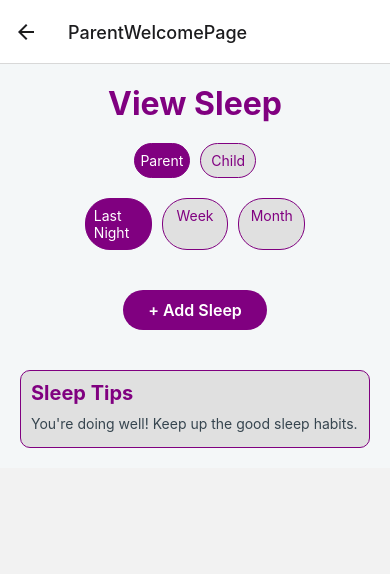
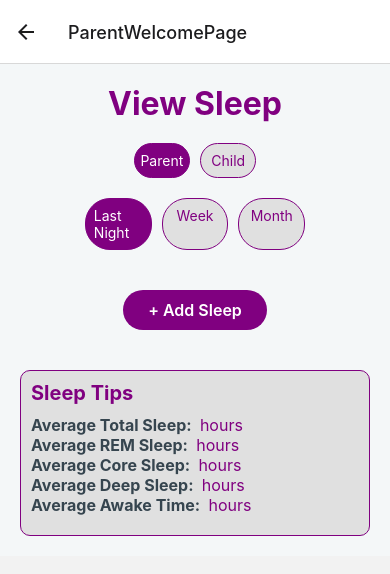
Before and after one commit to JoshuaFahlgren/SleepAppProject, a React Native app: screen /ParentWelcomePage in a window 390 px wide. Shown: the top 574 px of the page. Built offline with nearby package versions, Linux system fonts and the light colour scheme.

Commit message:
Updated Parent View

```diff
--- a/Login.js
+++ b/Login.js
@@ -6,7 +6,7 @@ import AsyncStorage from '@react-native-async-storage/async-storage'; // Import
 const Login = ({ navigation }) => {
   const [email, setEmail] = useState('');
   const [password, setPassword] = useState('');
-  const [smsCode, setSmsCode] = useState('');
+  const [emailCode, setEmailCode] = useState(''); // Email verification code
   const [username, setUsername] = useState(''); // Used for child login to store parent email
   const [isCodeSent, setIsCodeSent] = useState(false);
   const [userRole, setUserRole] = useState(null);
@@ -56,8 +56,11 @@ const Login = ({ navigation }) => {
       if (email && password) {
         const isValid = await checkParentCredentials();
         if (isValid) {
-          Alert.alert("SMS code sent to your phone.");
+          Alert.alert("Email code sent to your email.");
           setIsCodeSent(true);
+          // Here, you would normally send the email code
+          // Simulate sending an email code (you can replace it with your actual email sending logic)
+          console.log("Email code sent: 1234"); // Simulate sending code
         } else {
           Alert.alert("Invalid email or password.");
         }
@@ -68,8 +71,10 @@ const Login = ({ navigation }) => {
       if (username) {
         const isParentEmailValid = await verifyParentEmailForChild();
         if (isParentEmailValid) {
-          Alert.alert("SMS code sent to parent's phone for approval.");
+          Alert.alert("Email code sent to parent's email for approval.");
           setIsCodeSent(true);
+          // Simulate sending an email code
+          console.log("Email code sent to parent: 1234"); // Simulate sending code
         } else {
           Alert.alert("Invalid parent email. Please try again.");
         }
@@ -81,9 +86,9 @@ const Login = ({ navigation }) => {
 
   // Function to verify parent code
   const verifyCodeParent = () => {
-    if (smsCode === '1234') {
+    if (emailCode === '1234') { // Simulated code for verification
       setIsApproved(true);
-      Alert.alert("Parent SMS verification successful! You are logged in.");
+      Alert.alert("Parent email verification successful! You are logged in.");
       navigation.navigate('ParentWelcomePage'); // Navigate to ParentWelcomePage for parent
     } else {
       Alert.alert("Invalid code. Please try again.");
@@ -92,9 +97,9 @@ const Login = ({ navigation }) => {
 
   // Function to verify child code
   const verifyCodeChild = () => {
-    if (smsCode === '1234') {
+    if (emailCode === '1234') { // Simulated code for verification
       setIsApproved(true);
-      Alert.alert("Child SMS verification successful! You are logged in.");
+      Alert.alert("Child email verification successful! You are logged in.");
       const sleepData = { totalHours: 7 }; // Replace with actual sleep data logic
       navigation.navigate('GameWelcomeScreen', { sleepData }); // Navigate to GameWelcomeScreen for child
     } else {
@@ -104,9 +109,9 @@ const Login = ({ navigation }) => {
 
   const getDescription = () => {
     if (userRole === 'parent') {
-      return 'As a parent, you can view sleep data and learn healthy sleeping habits. You can log in using your email and password. You will receive an SMS code to verify your login.';
+      return 'As a parent, you can view sleep data and learn healthy sleeping habits. You can log in using your email and password. You will receive an email code to verify your login.';
     } else if (userRole === 'child') {
-      return 'Your child can learn the benefits of consistent sleep through our interactive game. Enter your parent email to send a code for approval. You will need the SMS code to complete the login process.';
+      return 'Your child can learn the benefits of consistent sleep through our interactive game. Enter your parent email to send a code for approval. You will need the email code to complete the login process.';
     }
     return '';
   };
@@ -158,10 +163,10 @@ const Login = ({ navigation }) => {
             <>
               <TextInput
                 style={styles.input}
-                placeholder="Enter SMS Code"
-                value={smsCode}
-                onChangeText={setSmsCode}
-                keyboardType="numeric" // Numeric keyboard for SMS code input
+                placeholder="Enter Email Code"
+                value={emailCode}
+                onChangeText={setEmailCode}
+                keyboardType="numeric" // Numeric keyboard for email code input
               />
               <TouchableOpacity onPress={verifyCodeParent} style={styles.verifyButton}>
                 <Text style={styles.verifyButtonText}>Verify Code</Text>
@@ -187,10 +192,10 @@ const Login = ({ navigation }) => {
             <>
               <TextInput
                 style={styles.input}
-                placeholder="Enter SMS Code"
-                value={smsCode}
-                onChangeText={setSmsCode}
-                keyboardType="numeric" // Numeric keyboard for SMS code input
+                placeholder="Enter Email Code"
+                value={emailCode}
+                onChangeText={setEmailCode}
+                keyboardType="numeric" // Numeric keyboard for email code input
               />
               <TouchableOpacity onPress={verifyCodeChild} style={styles.verifyButton}>
                 <Text style={styles.verifyButtonText}>Verify Code</Text>
@@ -256,14 +261,6 @@ const styles = StyleSheet.create({
     alignItems: 'center',
     width: '40%',
   },
-  loginButton: {
-    backgroundColor: '#800080',  // Same button style as App.js
-    paddingVertical: 15,
-    paddingHorizontal: 40,
-    borderRadius: 30,  // Pill-shaped login button from App.js
-    alignItems: 'center',
-    marginTop: 20,
-  },
   verifyButton: {
     backgroundColor: '#28353B',  // Slightly different color for verify button
     paddingVertical: 15,
--- a/ParentWelcomePage.js
+++ b/ParentWelcomePage.js
@@ -11,7 +11,7 @@ import {
   Alert,
 } from 'react-native';
 import AsyncStorage from '@react-native-async-storage/async-storage';
-import { LineChart, PieChart } from 'react-native-chart-kit';
+import { LineChart } from 'react-native-chart-kit';
 import moment from 'moment';
 
 const screenWidth = Dimensions.get('window').width;
@@ -160,6 +160,36 @@ const ParentWelcomePage = () => {
 
   const userData = filterSleepData(selectedUser, selectedTimeFrame);
 
+  const calculateAverages = (data) => {
+    if (data.length === 0) return {};
+
+    const total = data.length;
+    const totals = data.reduce((acc, entry) => {
+      acc.totalSleep += parseFloat(entry.totalSleep || 0);
+      acc.remSleep += parseFloat(entry.remSleep || 0);
+      acc.coreSleep += parseFloat(entry.coreSleep || 0);
+      acc.deepSleep += parseFloat(entry.deepSleep || 0);
+      acc.awakeTime += parseFloat(entry.awakeTime || 0);
+      return acc;
+    }, {
+      totalSleep: 0,
+      remSleep: 0,
+      coreSleep: 0,
+      deepSleep: 0,
+      awakeTime: 0,
+    });
+
+    return {
+      totalSleep: (totals.totalSleep / total).toFixed(1),
+      remSleep: (totals.remSleep / total).toFixed(1),
+      coreSleep: (totals.coreSleep / total).toFixed(1),
+      deepSleep: (totals.deepSleep / total).toFixed(1),
+      awakeTime: (totals.awakeTime / total).toFixed(1),
+    };
+  };
+
+  const averages = calculateAverages(userData);
+
   const generateLineChartData = (data, metric) => {
     const labels = [];
     const values = [];
@@ -175,25 +205,6 @@ const ParentWelcomePage = () => {
       labels,
       datasets: [{ data: values }],
     };
-  };
-
-  const generatePieChartData = (data) => {
-    if (data.length === 0) return [];
-
-    const totalRem = data.reduce((acc, entry) => acc + parseFloat(entry.remSleep || 0), 0);
-    const totalCore = data.reduce((acc, entry) => acc + parseFloat(entry.coreSleep || 0), 0);
-    const totalDeep = data.reduce((acc, entry) => acc + parseFloat(entry.deepSleep || 0), 0);
-    const entryCount = data.length;
-
-    const avgRem = entryCount > 0 ? totalRem / entryCount : 0;
-    const avgCore = entryCount > 0 ? totalCore / entryCount : 0;
-    const avgDeep = entryCount > 0 ? totalDeep / entryCount : 0;
-
-    return [
-      { name: `REM Sleep (${avgRem.toFixed(1)} hours)`, sleepType: avgRem, color: '#800080', legendFontColor: '#7F7F7F', legendFontSize: 15 },
-      { name: `Core Sleep (${avgCore.toFixed(1)} hours)`, sleepType: avgCore, color: '#C0C0C0', legendFontColor: '#7F7F7F', legendFontSize: 15 },
-      { name: `Deep Sleep (${avgDeep.toFixed(1)} hours)`, sleepType: avgDeep, color: '#D8BFD8', legendFontColor: '#7F7F7F', legendFontSize: 15 },
-    ];
   };
 
   const renderSleepTips = () => {
@@ -213,43 +224,51 @@ const ParentWelcomePage = () => {
     };
 
     const selectedAdvice = selectedUser === 'parent' ? sleepAdvice.adult : sleepAdvice.child;
-    const tips = [];
-
-    // Total Sleep Tips
-    if (parseFloat(totalSleep) < 7 && selectedUser === 'parent') {
-      tips.push(<Text key="totalSleepTip" style={styles.tipText}>You are undersleeping. {selectedAdvice.totalSleep.advice}</Text>);
-    } else if (parseFloat(totalSleep) < 9 && selectedUser === 'child') {
-      tips.push(<Text key="totalSleepTip" style={styles.tipText}>You are undersleeping. {selectedAdvice.totalSleep.advice}</Text>);
-    }
-
-    // REM Sleep Tips
-    if (parseFloat(remSleep) < 1.5 && selectedUser === 'parent') {
-      tips.push(<Text key="remSleepTip" style={styles.tipText}>You are undersleeping in REM sleep. {selectedAdvice.remSleep.advice}</Text>);
-    } else if (parseFloat(remSleep) < 1.5 && selectedUser === 'child') {
-      tips.push(<Text key="remSleepTip" style={styles.tipText}>You are undersleeping in REM sleep. {selectedAdvice.remSleep.advice}</Text>);
-    }
-
-    // Deep Sleep Tips
-    if (parseFloat(deepSleep) < 1.5 && selectedUser === 'parent') {
-      tips.push(<Text key="deepSleepTip" style={styles.tipText}>You are undersleeping in deep sleep. {selectedAdvice.deepSleep.advice}</Text>);
-    } else if (parseFloat(deepSleep) < 2 && selectedUser === 'child') {
-      tips.push(<Text key="deepSleepTip" style={styles.tipText}>You are undersleeping in deep sleep. {selectedAdvice.deepSleep.advice}</Text>);
-    }
-
-    // Awake Time Tips
-    if (parseFloat(awakeTime) > 1 && selectedUser === 'parent') {
-      tips.push(<Text key="awakeTimeTip" style={styles.tipText}>Your awake time is too high. {selectedAdvice.awakeTime.advice}</Text>);
-    } else if (parseFloat(awakeTime) > 1 && selectedUser === 'child') {
-      tips.push(<Text key="awakeTimeTip" style={styles.tipText}>Your awake time is too high. {selectedAdvice.awakeTime.advice}</Text>);
-    }
 
     return (
       <View style={styles.tipsContainer}>
         <Text style={styles.tipsTitle}>Sleep Tips</Text>
-        {tips.length === 0 ? (
-          <Text style={styles.tipText}>You're doing well! Keep up the good sleep habits.</Text>
-        ) : (
-          tips
+
+        {/* Display Average Metrics */}
+        <View style={styles.averageContainer}>
+          <Text style={styles.metricLabel}>Average Total Sleep: <Text style={styles.metricValue}>{averages.totalSleep} hours</Text></Text>
+          <Text style={styles.metricLabel}>Average REM Sleep: <Text style={styles.metricValue}>{averages.remSleep} hours</Text></Text>
+          <Text style={styles.metricLabel}>Average Core Sleep: <Text style={styles.metricValue}>{averages.coreSleep} hours</Text></Text>
+          <Text style={styles.metricLabel}>Average Deep Sleep: <Text style={styles.metricValue}>{averages.deepSleep} hours</Text></Text>
+          <Text style={styles.metricLabel}>Average Awake Time: <Text style={styles.metricValue}>{averages.awakeTime} hours</Text></Text>
+        </View>
+
+        {/* Tips Based on Averages */}
+        {/* Total Sleep Tips */}
+        {parseFloat(averages.totalSleep) < 7 && selectedUser === 'parent' && (
+          <Text style={styles.tipText}>You are undersleeping. {selectedAdvice.totalSleep.advice}</Text>
+        )}
+        {parseFloat(averages.totalSleep) < 9 && selectedUser === 'child' && (
+          <Text style={styles.tipText}>You are undersleeping. {selectedAdvice.totalSleep.advice}</Text>
+        )}
+
+        {/* REM Sleep Tips */}
+        {parseFloat(averages.remSleep) < 1.5 && selectedUser === 'parent' && (
+          <Text style={styles.tipText}>You are undersleeping in REM sleep. {selectedAdvice.remSleep.advice}</Text>
+        )}
+        {parseFloat(averages.remSleep) < 1.5 && selectedUser === 'child' && (
+          <Text style={styles.tipText}>You are undersleeping in REM sleep. {selectedAdvice.remSleep.advice}</Text>
+        )}
+
+        {/* Deep Sleep Tips */}
+        {parseFloat(averages.deepSleep) < 1.5 && selectedUser === 'parent' && (
+          <Text style={styles.tipText}>You are undersleeping in deep sleep. {selectedAdvice.deepSleep.advice}</Text>
+        )}
+        {parseFloat(averages.deepSleep) < 2 && selectedUser === 'child' && (
+          <Text style={styles.tipText}>You are undersleeping in deep sleep. {selectedAdvice.deepSleep.advice}</Text>
+        )}
+
+        {/* Awake Time Tips */}
+        {parseFloat(averages.awakeTime) > 1 && selectedUser === 'parent' && (
+          <Text style={styles.tipText}>Your awake time is too high. {selectedAdvice.awakeTime.advice}</Text>
+        )}
+        {parseFloat(averages.awakeTime) > 1 && selectedUser === 'child' && (
+          <Text style={styles.tipText}>Your awake time is too high. {selectedAdvice.awakeTime.advice}</Text>
         )}
       </View>
     );
@@ -312,23 +331,6 @@ const ParentWelcomePage = () => {
       <TouchableOpacity style={styles.addSleepButton} onPress={() => setModalVisible(true)}>
         <Text style={styles.addSleepButtonText}>+ Add Sleep</Text>
       </TouchableOpacity>
-
-      {/* Pie Chart for Sleep Types */}
-      {userData.length > 0 && (
-        <>
-          <Text style={styles.chartTitle}>Sleep Breakdown</Text>
-          <PieChart
-            data={generatePieChartData(userData)}
-            width={screenWidth - 40}
-            height={220}
-            chartConfig={styles.chartConfig}
-            accessor="sleepType"
-            backgroundColor="transparent"
-            paddingLeft="15"
-            absolute
-          />
-        </>
-      )}
 
       {/* Line Charts for Sleep Metrics */}
       {userData.length > 0 && (
@@ -419,6 +421,7 @@ const ParentWelcomePage = () => {
               placeholder="Day (YYYY-MM-DD)"
               value={day}
               onChangeText={setDay}
+              placeholderTextColor="#800080" // Purple placeholder text
             />
 
             <TextInput
@@ -427,6 +430,7 @@ const ParentWelcomePage = () => {
               placeholder="Total Sleep (hours)"
               value={totalSleep}
               onChangeText={setTotalSleep}
+              placeholderTextColor="#800080" // Purple placeholder text
             />
 
             <TextInput
@@ -435,6 +439,7 @@ const ParentWelcomePage = () => {
               placeholder="REM Sleep (hours)"
               value={remSleep}
               onChangeText={setRemSleep}
+              placeholderTextColor="#800080" // Purple placeholder text
             />
 
             <TextInput
@@ -443,6 +448,7 @@ const ParentWelcomePage = () => {
               placeholder="Core Sleep (hours)"
               value={coreSleep}
               onChangeText={setCoreSleep}
+              placeholderTextColor="#800080" // Purple placeholder text
             />
 
             <TextInput
@@ -451,6 +457,7 @@ const ParentWelcomePage = () => {
               placeholder="Deep Sleep (hours)"
               value={deepSleep}
               onChangeText={setDeepSleep}
+              placeholderTextColor="#800080" // Purple placeholder text
             />
 
             <TextInput
@@ -459,6 +466,7 @@ const ParentWelcomePage = () => {
               placeholder="Awake Time (hours)"
               value={awakeTime}
               onChangeText={setAwakeTime}
+              placeholderTextColor="#800080" // Purple placeholder text
             />
 
             <TouchableOpacity style={styles.modalButton} onPress={handleAddOrEditSleep}>
@@ -660,6 +668,18 @@ const styles = StyleSheet.create({
     color: '#800080',
     marginBottom: 10,
   },
+  averageContainer: {
+    marginBottom: 10,
+  },
+  metricLabel: {
+    fontSize: 16,
+    fontWeight: 'bold',
+    color: '#36454F',
+  },
+  metricValue: {
+    fontWeight: 'normal',
+    color: '#800080',
+  },
   tipText: {
     fontSize: 14,
     color: '#36454F',
--- a/SignUp.js
+++ b/SignUp.js
@@ -6,7 +6,6 @@ import AsyncStorage from '@react-native-async-storage/async-storage'; // Import
 
 const SignUp = ({ navigation }) => {
   const [email, setEmail] = useState('');
-  const [phoneNumber, setPhoneNumber] = useState('');
   const [password, setPassword] = useState('');
   const [confirmPassword, setConfirmPassword] = useState('');
   const [isChecked, setIsChecked] = useState(false); // For the Terms and Conditions checkbox
@@ -14,12 +13,12 @@ const SignUp = ({ navigation }) => {
   const [termsRead, setTermsRead] = useState(false); // State to track if terms were read
 
   const validateEmail = (email) => {
-    // Ensure email contains '@' and '.com'
-    return email.includes('@') && (email.includes('.com')||email.includes('.edu'));
+    // Ensure email contains '@' and '.com' or '.edu'
+    return email.includes('@') && (email.includes('.com') || email.includes('.edu'));
   };
 
   const handleSignUp = async () => {
-    if (!email || !phoneNumber || !password || !confirmPassword) {
+    if (!email || !password || !confirmPassword) {
       Alert.alert("All fields are required.");
       return;
     }
@@ -44,7 +43,6 @@ const SignUp = ({ navigation }) => {
       // Store user data in AsyncStorage after sign-up
       const userData = {
         email,
-        phoneNumber,
         password, // In a real app, passwords should be encrypted.
       };
       await AsyncStorage.setItem('user', JSON.stringify(userData));
@@ -81,15 +79,6 @@ const SignUp = ({ navigation }) => {
         onChangeText={setEmail}
         keyboardType="email-address"
         autoCapitalize="none"
-        placeholderTextColor="#36454F"
-      />
-
-      <TextInput
-        style={styles.input}
-        placeholder="Phone Number"
-        value={phoneNumber}
-        onChangeText={setPhoneNumber}
-        keyboardType="phone-pad"
         placeholderTextColor="#36454F"
       />
 
@@ -142,7 +131,7 @@ const SignUp = ({ navigation }) => {
             <ScrollView>
               <Text style={styles.modalTitle}>Terms and Conditions</Text>
               <Text style={styles.modalText}>
-              Last Updated: 8/27/2024 {"\n"}
+                Last Updated: 8/27/2024 {"\n"}
                 {"\n"}
                 1. Introduction{"\n"}
                 Welcome to Sleep Sync (the "App"). The App is designed to help parents and children aged 6-12 track and improve their sleep patterns. By using the App, you agree to comply with and be bound by these Terms and Conditions (the "Terms"). Please read them carefully before using the App.{"\n"}
```
Also changed, not shown: SleepGoals.js (+29 -1 lines).
